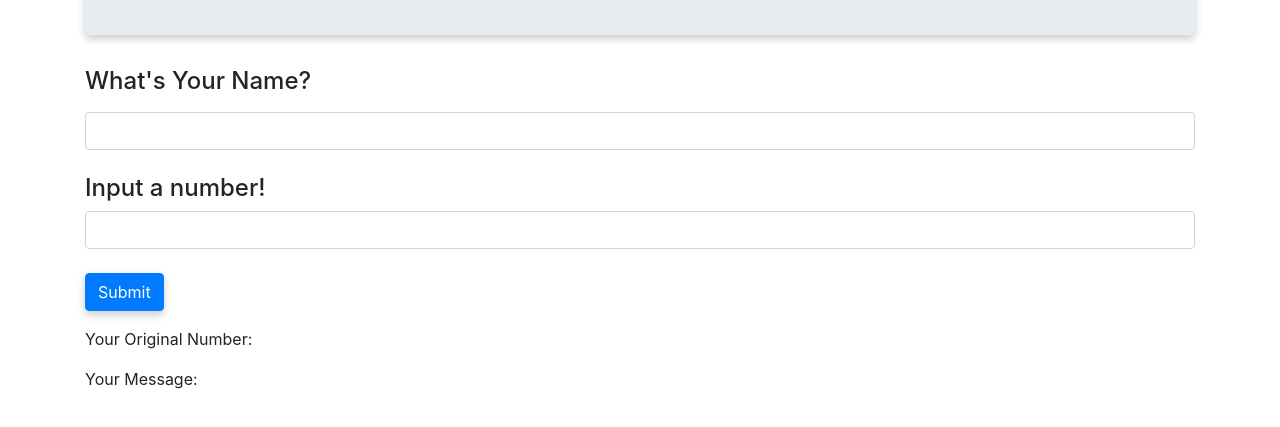
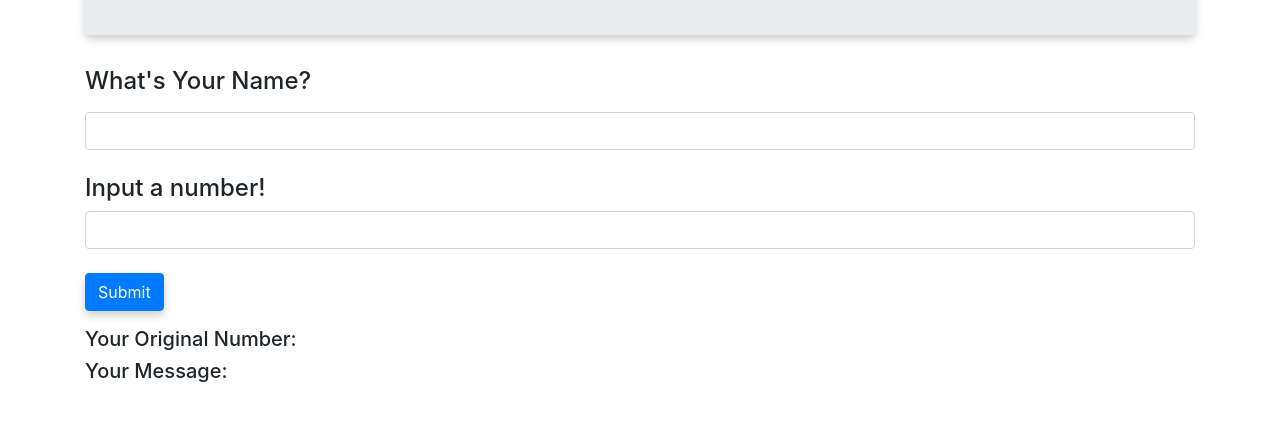
Before and after one commit to ryan-spencer1220/mr-robogers-neighborhood, a plain HTML site: page index.html in a window 1280 px wide. Shown: the part 191-618 px from the top of the page. Drawn offline with Linux system fonts and the light colour scheme.

Commit message:
Edit formatting in README

```diff
--- a/index.html
+++ b/index.html
@@ -31,11 +31,11 @@
           <button type="submit" class="btn btn-primary">Submit</button>
         </div>
       </form>
-      <p>Your Original Number: <span id="original-number"></span></p>
-      <p>
+      <h5>Your Original Number: <span id="original-number"></span></h5>
+      <h5>
         Your Message:
         <span id="beep-boop-message"></span>
-      </p>
+      </h5>
     </div>
   </body>
 </html>
```
Also changed, not shown: 1 other file.
